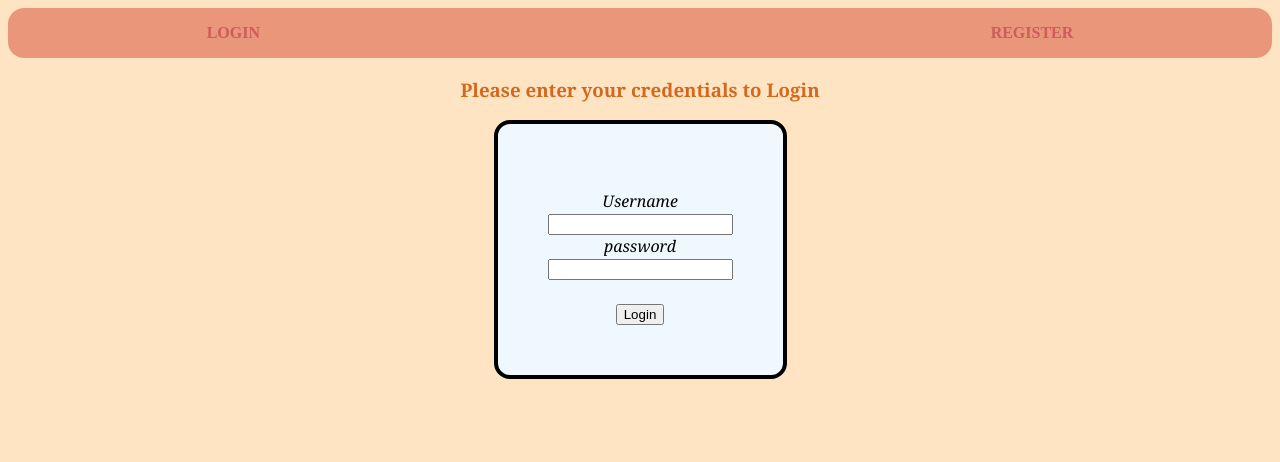
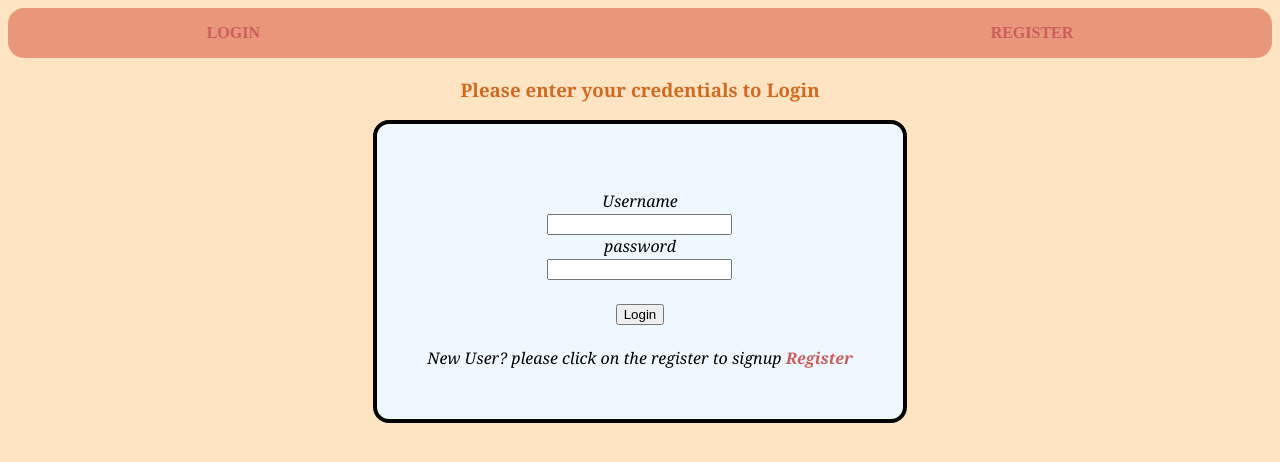
Before and after one commit to harish-bandaru/student-notebook, a website: page public/login.html in a window 1280 px wide. Drawn offline with Linux system fonts and the light colour scheme.

Commit message:
new label and a tag for login page to new users

```diff
--- a/public/login.html
+++ b/public/login.html
@@ -25,6 +25,11 @@
                     <input type="password" id="password" name="password"><br>
                     <br>
                     <input type="submit" value="Login">
+                    <br>
+                    <br>
+                    <label>New User? please click on the register to signup  </label>
+                    <a href="register.html">Register</a>
+
                 </form>
 
             </div>
```
Also changed, not shown: public/images/login.PNG (added), public/images/login_password_error.PNG (added), public/images/login_username_error.PNG (added), public/images/notes.PNG (added), public/images/notesWithData.PNG (added), public/images/register.PNG (added), public/images/register_username_error.PNG (added), 1 other file.
